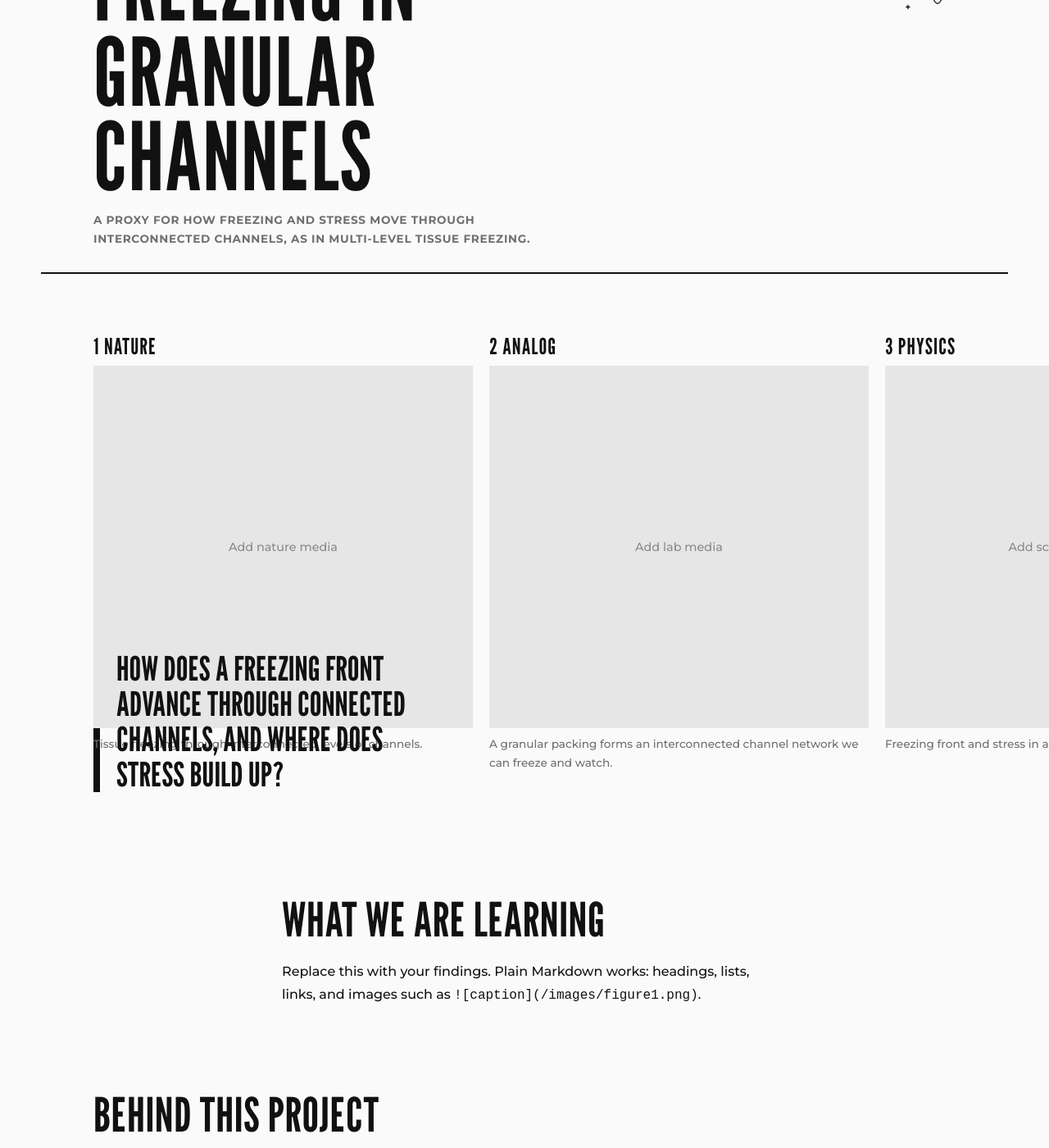
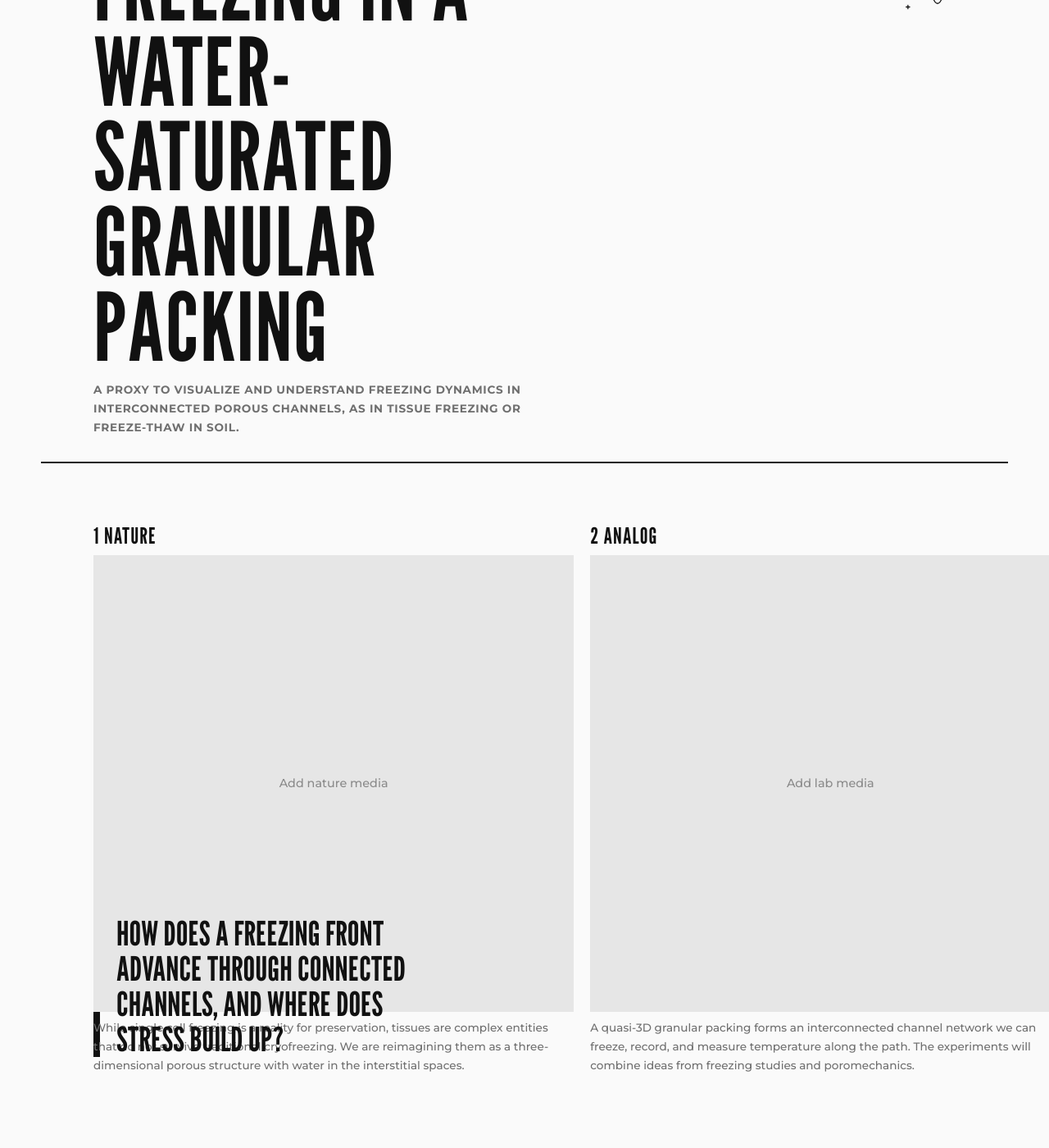
Before and after one commit to ranit-mukherjee/Ranit-lab, a Jekyll site: the page built from _projects/freezing-granular-channels.md, in a window 1280 px wide and 1400 px high, scrolled down 258 px. Shown: the whole window at 82% size. Built offline with Jekyll 4.4.1, drawn with Linux system fonts in a browser that asks for light colours; some of the changed text lies outside the part shown.

Commit message:
changes_papers_projects
changes to the papers and project section

```diff
--- a/_projects/freezing-granular-channels.md
+++ b/_projects/freezing-granular-channels.md
@@ -1,15 +1,15 @@
 ---
-title: Freezing in granular channels
+title: Freezing in a water-saturated granular packing
 status: ongoing
-year: 2025
-tagline: A proxy for how freezing and stress move through interconnected channels, as in multi-level tissue freezing.
+year: 2027
+tagline: A proxy to visualize and understand freezing dynamics in interconnected porous channels, as in tissue freezing or freeze-thaw in soil.
 cover: ""
 nature_media: ""
-nature_caption: "Tissue freezing through interconnected levels of channels."
+nature_caption: "While single cell freezing is a reality for preservation, tissues are complex entities that do not survive traditional cryofreezing. We are reimagining them as a three-dimensional porous structure with water in the interstitial spaces."
 analog_media: ""
-analog_caption: "A granular packing forms an interconnected channel network we can freeze and watch."
+analog_caption: "A quasi-3D granular packing forms an interconnected channel network we can freeze, record, and measure temperature along the path. The experiments will combine ideas from freezing studies and poromechanics."
 physics_media: ""
-physics_caption: "Freezing front and stress in a connected pore network."
+physics_caption: "How the freezing front progresses within the channel, and how stress pattern is developed."
 physics: "How does a freezing front advance through connected channels, and where does stress build up?"
 grants: [agency-a]
 members: [pi, s1]
```
Also changed, not shown: _data/papers.yml (+33 -12 lines), 1 other file.
